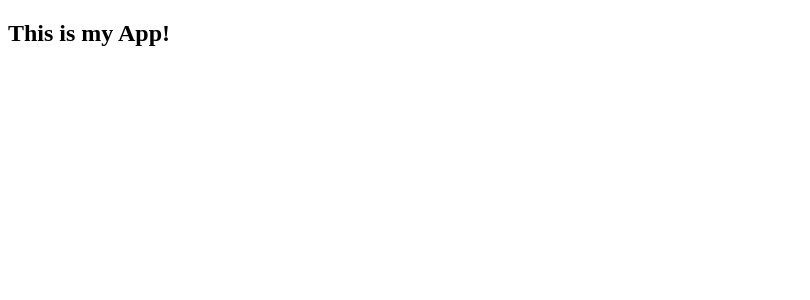
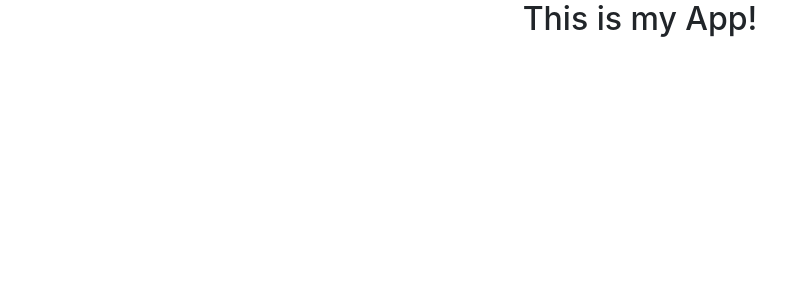
Before and after one commit to jeffreyriosjr/react-shopsy-ts, a React (Create React App) app: page / in a window 1280 px wide. Shown: the top 300 px of the page, without its empty margins (0-810 px from the left). Built offline with nearby package versions, Linux system fonts and the light colour scheme.

Commit message:
chore(gh-templates): bug-report, feature-request, pull-request

```diff
--- a/src/App.tsx
+++ b/src/App.tsx
@@ -4,7 +4,7 @@ import './App.css';
 
 const App =() => {
   return (
-    <div className="container">
+    <div className="container text-center">
       <div className="row">
         <div className="col">
           <h2>This is my App!</h2>
--- a/src/index.tsx
+++ b/src/index.tsx
@@ -2,6 +2,7 @@ import React from 'react';
 import ReactDOM from 'react-dom';
 import App from './App';
 import reportWebVitals from './reportWebVitals';
+import 'bootstrap/dist/css/bootstrap.min.css';
 
 ReactDOM.render(
   <React.StrictMode>
```
